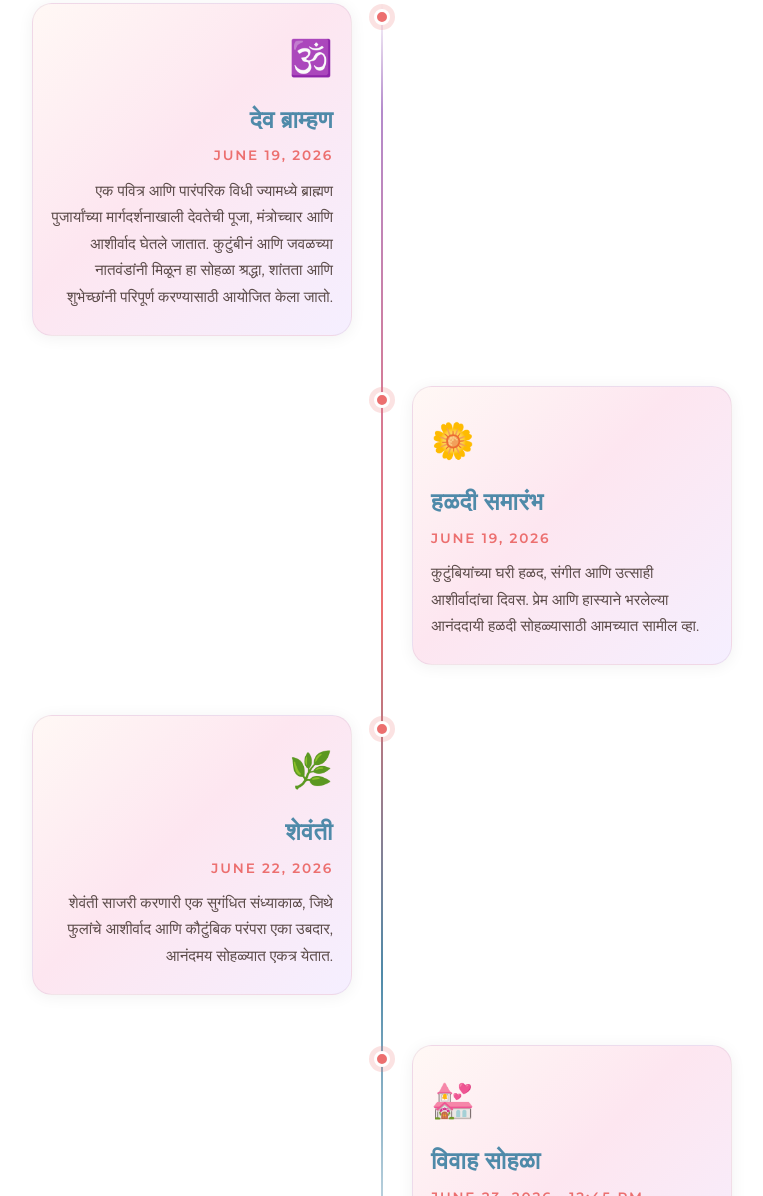
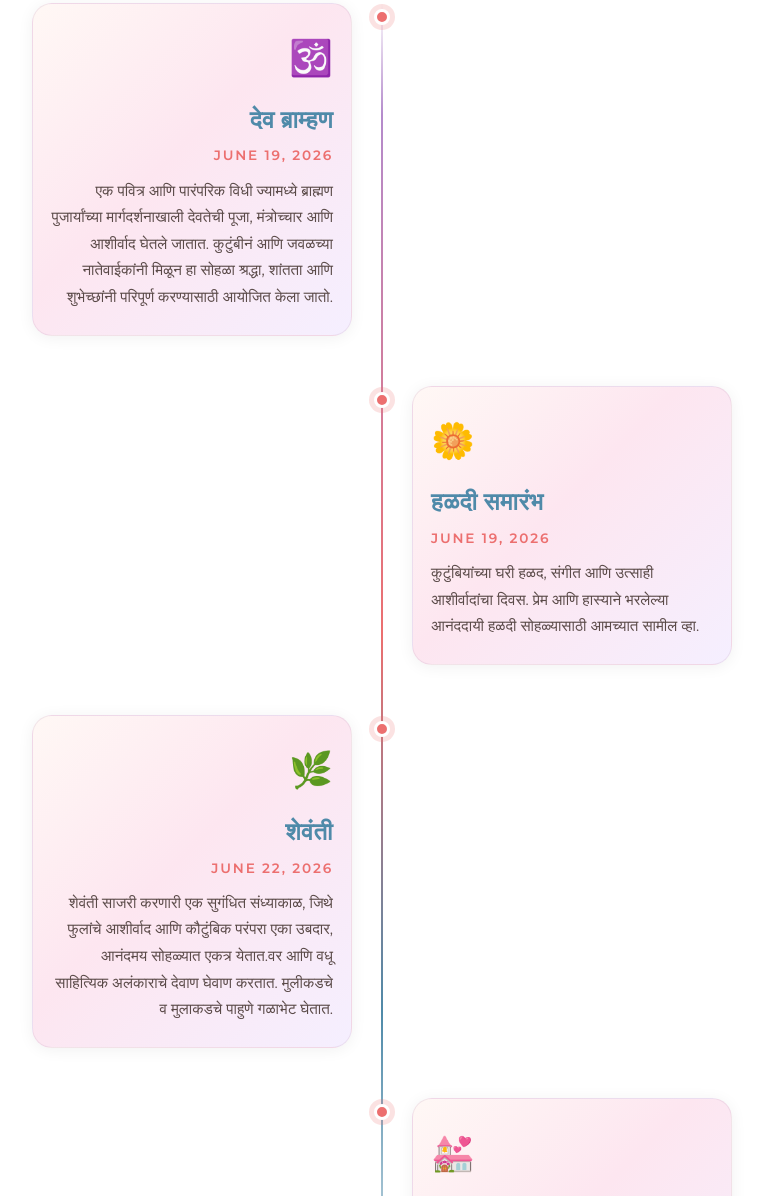
Before and after one commit to Shivprasad-Kapale/Vyankatesh-Ujwala., a plain HTML site: page index.html in a window 1280 px wide. Shown: the part 1604-2800 px from the top of the page, without its empty margins (258-1021 px from the left). Drawn offline with nearby package versions, Linux system fonts and the light colour scheme; a web font is replaced by a local one.

Commit message:
Update index.html

```diff
--- a/index.html
+++ b/index.html
@@ -1350,7 +1350,7 @@
                         <div class="event-icon">🕉️</div>
                         <h3 class="event-title">देव ब्राम्हण</h3>
                         <p class="event-time">June 19, 2026</p>
-                        <p class="event-desc">एक पवित्र आणि पारंपरिक विधी ज्यामध्ये ब्राह्मण पुजार्यांच्या मार्गदर्शनाखाली देवतेची पूजा, मंत्रोच्चार आणि आशीर्वाद घेतले जातात. कुटुंबीनं आणि जवळच्या नातवंडांनी मिळून हा सोहळा श्रद्धा, शांतता आणि शुभेच्छांनी परिपूर्ण करण्यासाठी आयोजित केला जातो.</p>
+                        <p class="event-desc">एक पवित्र आणि पारंपरिक विधी ज्यामध्ये ब्राह्मण पुजार्यांच्या मार्गदर्शनाखाली देवतेची पूजा, मंत्रोच्चार आणि आशीर्वाद घेतले जातात. कुटुंबीनं आणि जवळच्या नातेवाईकांनी मिळून हा सोहळा श्रद्धा, शांतता आणि शुभेच्छांनी परिपूर्ण करण्यासाठी आयोजित केला जातो.</p>
                     </div>
                 </div>
                 <!-- Event 1 -->
@@ -1372,7 +1372,7 @@
                         <div class="event-icon">🌿</div>
                         <h3 class="event-title">शेवंती</h3>
                         <p class="event-time">June 22, 2026</p>
-                        <p class="event-desc">शेवंती साजरी करणारी एक सुगंधित संध्याकाळ, जिथे फुलांचे आशीर्वाद आणि कौटुंबिक परंपरा एका उबदार, आनंदमय सोहळ्यात एकत्र येतात.</p>
+                        <p class="event-desc">शेवंती साजरी करणारी एक सुगंधित संध्याकाळ, जिथे फुलांचे आशीर्वाद आणि कौटुंबिक परंपरा एका उबदार, आनंदमय सोहळ्यात एकत्र येतात.वर आणि वधू साहित्यिक अलंकाराचे देवाण घेवाण करतात. मुलीकडचे व मुलाकडचे पाहुणे गळाभेट घेतात.</p>
                     </div>
                 </div>
                 <!-- Event 3 -->
```
